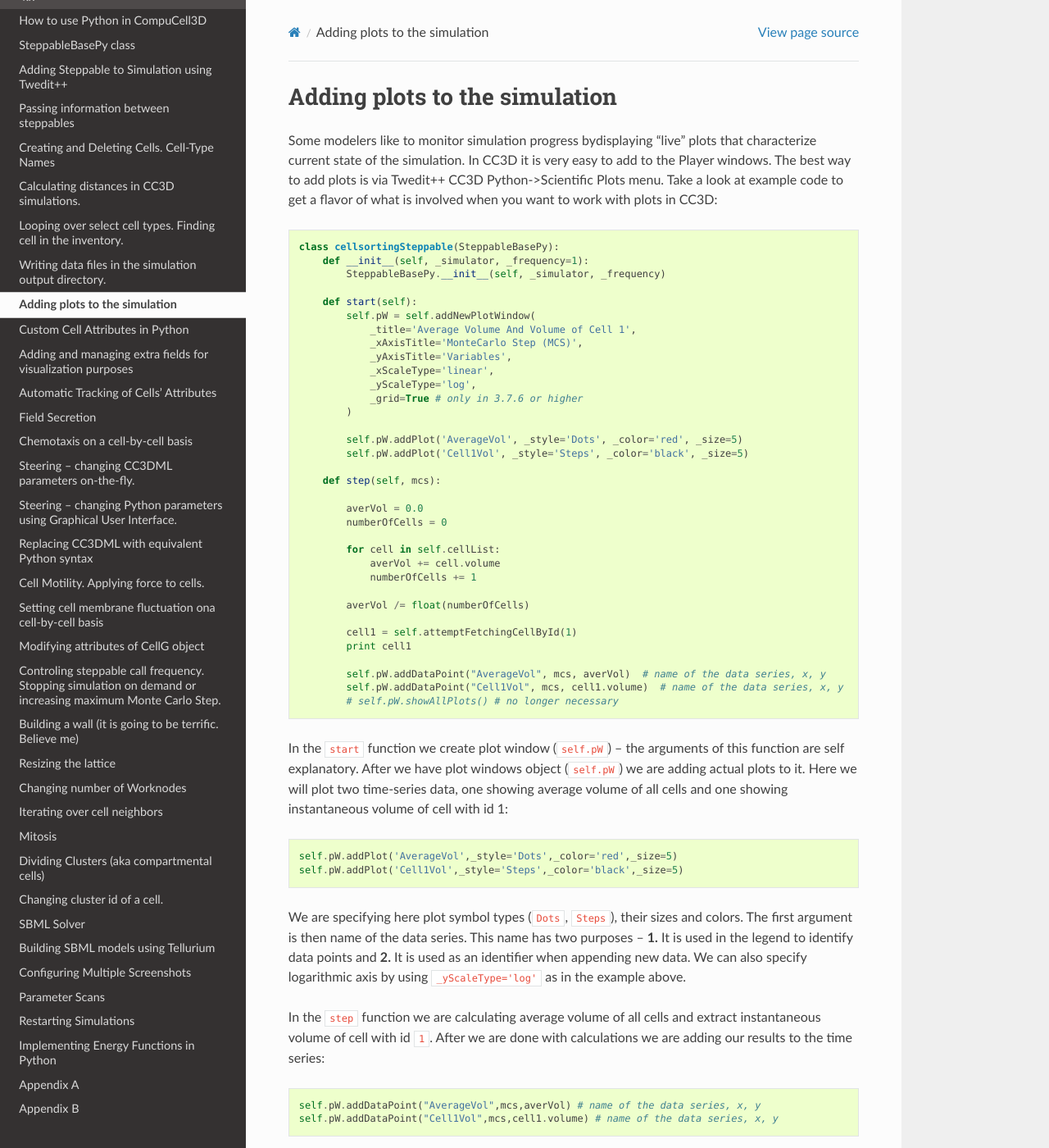
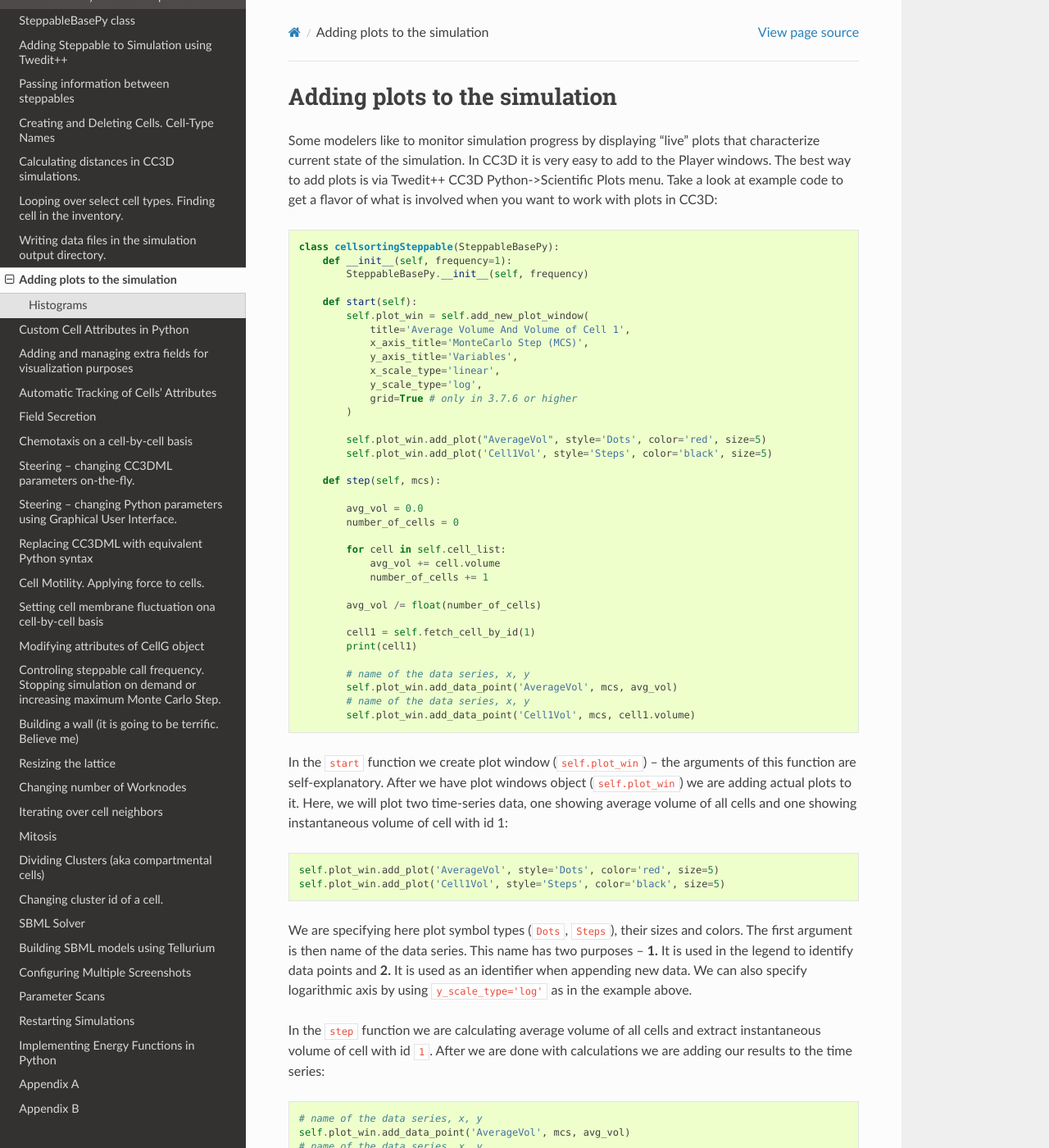
Before and after one commit to CompuCell3D/PythonScriptingManual, a Sphinx documentation site: the page built from docs/adding_plots_to_the_simulation.rst, in a window 1280 px wide and 1400 px high. Shown: the whole window at 82% size. Built offline with Sphinx 7.4.7 and the Read the Docs theme 2.0.0, drawn with Linux system fonts in a browser that asks for light colours; some of the changed text lies outside the part shown.

Commit message:
updated plotting chapter

```diff
--- a/docs/adding_plots_to_the_simulation.rst
+++ b/docs/adding_plots_to_the_simulation.rst
@@ -1,7 +1,7 @@
 Adding plots to the simulation
 ==============================
 
-Some modelers like to monitor simulation progress bydisplaying “live”
+Some modelers like to monitor simulation progress by displaying “live”
 plots that characterize current state of the simulation. In CC3D it is
 very easy to add to the Player windows. The best way to add plots is via
 Twedit++ CC3D Python->Scientific Plots menu. Take a look at example code
@@ -11,56 +11,58 @@ CC3D:
 .. code-block:: python
 
     class cellsortingSteppable(SteppableBasePy):
-        def __init__(self, _simulator, _frequency=1):
-            SteppableBasePy.__init__(self, _simulator, _frequency)
+        def __init__(self, frequency=1):
+            SteppableBasePy.__init__(self, frequency)
 
         def start(self):
-            self.pW = self.addNewPlotWindow(
-                _title='Average Volume And Volume of Cell 1',
-                _xAxisTitle='MonteCarlo Step (MCS)',
-                _yAxisTitle='Variables',
-                _xScaleType='linear',
-                _yScaleType='log',
-                _grid=True # only in 3.7.6 or higher
+            self.plot_win = self.add_new_plot_window(
+                title='Average Volume And Volume of Cell 1',
+                x_axis_title='MonteCarlo Step (MCS)',
+                y_axis_title='Variables',
+                x_scale_type='linear',
+                y_scale_type='log',
+                grid=True # only in 3.7.6 or higher
             )
 
-            self.pW.addPlot('AverageVol', _style='Dots', _color='red', _size=5)
-            self.pW.addPlot('Cell1Vol', _style='Steps', _color='black', _size=5)
+            self.plot_win.add_plot("AverageVol", style='Dots', color='red', size=5)
+            self.plot_win.add_plot('Cell1Vol', style='Steps', color='black', size=5)
 
         def step(self, mcs):
 
-            averVol = 0.0
-            numberOfCells = 0
+            avg_vol = 0.0
+            number_of_cells = 0
 
-            for cell in self.cellList:
-                averVol += cell.volume
-                numberOfCells += 1
+            for cell in self.cell_list:
+                avg_vol += cell.volume
+                number_of_cells += 1
 
-            averVol /= float(numberOfCells)
+            avg_vol /= float(number_of_cells)
 
-            cell1 = self.attemptFetchingCellById(1)
-            print cell1
+            cell1 = self.fetch_cell_by_id(1)
+            print(cell1)
 
-            self.pW.addDataPoint("AverageVol", mcs, averVol)  # name of the data series, x, y
-            self.pW.addDataPoint("Cell1Vol", mcs, cell1.volume)  # name of the data series, x, y
-            # self.pW.showAllPlots() # no longer necessary
+            # name of the data series, x, y
+            self.plot_win.add_data_point('AverageVol', mcs, avg_vol)
+            # name of the data series, x, y
+            self.plot_win.add_data_point('Cell1Vol', mcs, cell1.volume)
 
-In the ``start`` function we create plot window (``self.pW``) – the arguments of
-this function are self explanatory. After we have plot windows object
-(``self.pW``) we are adding actual plots to it. Here we will plot two
+
+In the ``start`` function we create plot window (``self.plot_win``) – the arguments of
+this function are self-explanatory. After we have plot windows object
+(``self.plot_win``) we are adding actual plots to it. Here, we will plot two
 time-series data, one showing average volume of all cells and one
 showing instantaneous volume of cell with id 1:
 
 .. code-block:: python
 
-    self.pW.addPlot('AverageVol',_style='Dots',_color='red',_size=5)
-    self.pW.addPlot('Cell1Vol',_style='Steps',_color='black',_size=5)
+      self.plot_win.add_plot('AverageVol', style='Dots', color='red', size=5)
+      self.plot_win.add_plot('Cell1Vol', style='Steps', color='black', size=5)
 
 We are specifying here plot symbol types (``Dots``, ``Steps``), their sizes and
 colors. The first argument is then name of the data series. This name
 has two purposes – **1.** It is used in the legend to identify data points
 and **2.** It is used as an identifier when appending new data. We can also
-specify logarithmic axis by using ``_yScaleType='log'`` as in the example
+specify logarithmic axis by using ``y_scale_type='log'`` as in the example
 above.
 
 In the ``step`` function we are calculating average volume of all cells and
@@ -69,18 +71,15 @@ calculations we are adding our results to the time series:
 
 .. code-block:: python
 
-    self.pW.addDataPoint("AverageVol",mcs,averVol) # name of the data series, x, y
-    self.pW.addDataPoint("Cell1Vol",mcs,cell1.volume) # name of the data series, x, y
+      # name of the data series, x, y
+      self.plot_win.add_data_point('AverageVol', mcs, avg_vol)
+      # name of the data series, x, y
+      self.plot_win.add_data_point('Cell1Vol', mcs, cell1.volume)
 
 Notice that we are using data series identifiers (``AverageVol`` and
 ``Cell1Vol``) to add new data. The second argument in the above function
 calls is current Monte Carlo Step (mcs) whereas the third is actual
 quantity that we want to plot on Y axis. We are done at this point
-
-**Important:** Previous versions of CC3D required users to explicitly
-update plots by calling self.pW.showAllPlots() . ***This is no longer
-necessary although including this call will not cause any side-effects ***.
-self.pW.showAllPlots() # DEPRECATED
 
 The results of the above code may look something like:
 
@@ -98,8 +97,8 @@ stand-alone plotting programs. Plots provided in CC3D are used mainly as
 a convenience feature and used to monitor current state of the
 simulation.
 
- Histograms
------------
+Histograms
+----------
 
 Adding histograms to CC3D player is a bit more complex than adding
 simple plots. This is because you need to first process data to produce
@@ -111,43 +110,52 @@ at the example steppable (you can also find relevant code snippets in
 
 .. code-block:: python
 
-    class HistPlotSteppable(SteppableBasePy):
-        def __init__(self, _simulator, _frequency=10):
-            SteppableBasePy.__init__(self, _simulator, _frequency)
+   from cc3d.core.PySteppables import *
+   import random
+   import numpy as np
+   from pathlib import Path
 
-        def start(self):
 
-            # initialize setting for Histogram
-            self.pW = self.addNewPlotWindow(_title='HIstogram', _xAxisTitle='Cell #', _yAxisTitle='Volume')
+   class HistPlotSteppable(SteppableBasePy):
+       def __init__(self, frequency=1):
+           SteppableBasePy.__init__(self, frequency)
+           self.plot_win = None
 
-            # _alpha is transparency 0 is transparent, 255 is opaque
-            self.pW.addHistogramPlot(_plotName='Hist 1', _color='green', _alpha=100)
-            self.pW.addHistogramPlot(_plotName='Hist 2', _color='red')
-            self.pW.addHistogramPlot(_plotName='Hist 3', _color='blue')
+       def start(self):
 
-        def step(self, mcs):
-            volList = []
-            for cell in self.cellList:
-                volList.append(cell.volume)
+           # initialize setting for Histogram
+           self.plot_win = self.add_new_plot_window(title='Histogram of Cell Volumes', x_axis_title='Number of Cells',
+                                                    y_axis_title='Volume Size in Pixels')
+           # alpha is transparency 0 is transparent, 255 is opaque
+           self.plot_win.add_histogram_plot(plot_name='Hist 1', color='green', alpha=100)
+           self.plot_win.add_histogram_plot(plot_name='Hist 2', color='red', alpha=100)
+           self.plot_win.add_histogram_plot(plot_name='Hist 3', color='blue')
 
-            gauss = []
-            for i in range(100):
-                gauss.append(random.gauss(0, 1))
+       def step(self, mcs):
 
-            self.pW.addHistogram(plot_name='Hist 1', value_array=gauss, number_of_bins=10)
-            self.pW.addHistogram(plot_name='Hist 2', value_array=volList, number_of_bins=10)
-            self.pW.addHistogram(plot_name='Hist 3', value_array=volList, number_of_bins=50)
+           vol_list = []
+           for cell in self.cell_list:
+               vol_list.append(cell.volume)
 
-            fileName = "HistPlots_" + str(mcs) + ".png"
-            self.pW.savePlotAsPNG(fileName, 1000, 1000)  # here we specify size of the image
+           gauss = np.random.normal(0.0, 1.0, size=(100,))
 
-            fileName = "HistPlots_" + str(mcs) + ".txt"
-            self.pW.savePlotAsData(fileName)
+           self.plot_win.add_histogram(plot_name='Hist 1', value_array=gauss, number_of_bins=10)
+           self.plot_win.add_histogram(plot_name='Hist 2', value_array=vol_list, number_of_bins=10)
+           self.plot_win.add_histogram(plot_name='Hist 3', value_array=vol_list, number_of_bins=50)
 
-In the start function we call ``self.addNewPlotWindow`` to add new plot
-window -``self.pW``- to the Player. Subsequently we specify display
+           if self.output_dir is not None:
+               output_path = Path(self.output_dir).joinpath("HistPlots_" + str(mcs) + ".txt")
+               self.plot_win.save_plot_as_data(output_path, CSV_FORMAT)
+
+               png_output_path = Path(self.output_dir).joinpath("HistPlots_" + str(mcs) + ".png")
+
+               # here we specify size of the image saved - default is 400 x 400
+               self.plot_win.save_plot_as_png(png_output_path, 1000, 1000)
+
+In the start function we call ``self.add_new_plot_window`` to add new plot
+window -``self.plot_win``- to the Player. Subsequently we specify display
 properties of different data series (histograms). Notice that we can
-specify opacity using ``_alpha`` parameter.
+specify opacity using ``alpha`` parameter.
 
 In the step function we first iterate over each cell and append their
 volumes to Python list. Later plot histogram of the array using a very
@@ -155,38 +163,11 @@ simple call:
 
 .. code-block:: python
 
-    self.pW.addHistogram(plot_name='Hist 2' , value_array=volList ,number_of_bins=10)
+    self.plot_win.add_histogram(plot_name='Hist 2', value_array=vol_list, number_of_bins=10)
 
 that takes an array of values and the number of bins and adds histogram
 to the plot window.
 
-Alternatively we may use slightly more complex way od adding histogram
-which in some situations may actually give you a bit more control. First
-we bin array of values using numpy functionality:
-
-.. code-block:: python
-
-    (n, bins) = numpy.histogram(volList, bins=10)
-
-The return values are two numpy arrays: n which specifies center of the
-bin (we plot it on x axis) and bins which determines stores counts for a
-given bin.
-
-**Important**: Make sure you import random and numpy modules in the
-steppable file. Place the following code:
-
-.. code-block:: python
-
-    import random, numpy
-
-at the top of the file.
-
-Next you add histogram data output from numpy to the plot using the
-following call:
-
-.. code-block:: python
-
-    self.pW.addHistPlotData('Hist 2', n, bins)
 
 The following snippet:
 
@@ -210,32 +191,30 @@ code:
 When we look at the code in the ``start`` function we will see that this
 data series will be displayed using green bars.
 
-**Imnportant:** Calling ``showAllHistPlots`` is no longer necessary
-
 
 At the end of the steppable we output histogram plot as a png image file
 using:
 
 .. code-block:: python
-    self.pW.savePlotAsPNG(fileName,1000,1000)
+    self.plot_win.save_plot_as_png(png_output_path,1000, 1000)
 
 
-two last arguments of this function represent `x` and `y` sizes of the
+two last arguments of this function represent ``x`` and ``y`` sizes of the
 image.
 
 **Imnportant:** as of writing this manual we do not support scaling of the plot image output.
 This might change in the future releases, however we strongly recommend that you save all the data you plot
 in a separate file and post-process it in the full-featured plotting program
 
-We construct fileName in such a way that it contains MCS in it.
+We construct file_name in such a way that it contains MCS in it.
 The image file will be written in the simulation outpt directory.
 Finally, for any plot we can output plotted data in the form of a text
 file. All we need to do is to call ``savePlotAsData`` from the plot windows
 object:
 
 .. code-block:: python
-    fileName = "HistPlots_"+str(mcs)+".txt"
-    self.pW.savePlotAsData(fileName)
+    outout_path = "HistPlots_"+str(mcs)+".txt"
+    self.plot_win.save_plot_as_data(output_path, CSV_FORMAT)
 
 This file will be written in the simulation output directory. You can
 use it later to post process plot data using external plotting software.
```
